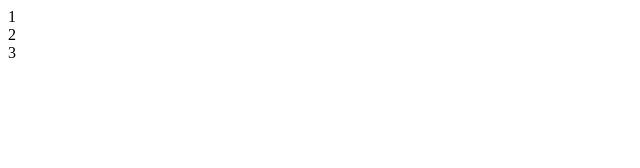
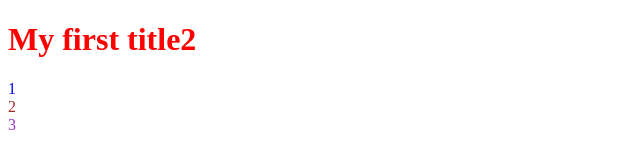
Before and after one commit to AndreyKremen/repo, a plain HTML site: page 11111.html in a window 1280 px wide. Shown: the whole page, without its empty margins (0-640 px from the left). Drawn offline with Linux system fonts and the light colour scheme.

Commit message:
edit color

```diff
--- a/11111.html
+++ b/11111.html
@@ -6,8 +6,9 @@
     <title>Document</title>
 </head>
 <body>
-  <div>1</div>
-  <div>2</div>
-  <div>3</div>
+  <h1 style="color:red">My first title2</h1>
+  <div style="color: blue">1</div>
+  <div style="color: brown">2</div>
+  <div style="color: darkorchid">3</div>
 </body>
 </html>
```
